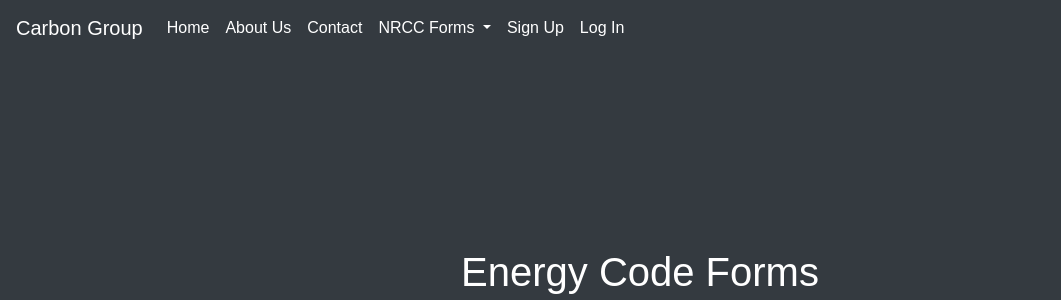
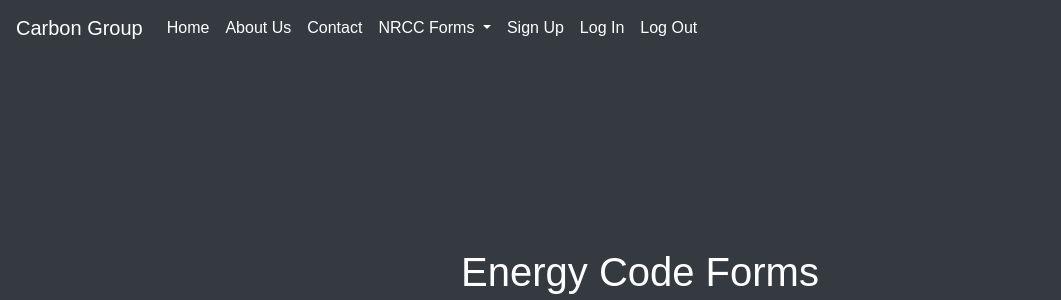
Before and after one commit to BenLalor/LTS_ComplianceSoftware_VanillaJavascript, a Flask app: page / in a window 1280 px wide. Shown: the top 300 px of the page, without its empty margins (0-1061 px from the left). Run offline with Flask 2, Linux system fonts and the light colour scheme; some libraries are stand-ins or nearby versions.

Commit message:
Add logout button to navbar

```diff
--- a/website/templates/base.html
+++ b/website/templates/base.html
@@ -78,6 +78,9 @@
           <li class="nav-item active">
             <a class="nav-link" href="/login">Log In</a>
           </li>
+          <li class="nav-item active">
+            <a class="nav-link" href="/logout">Log Out</a>
+          </li>
         </ul>
       </div>
     </nav>
```
